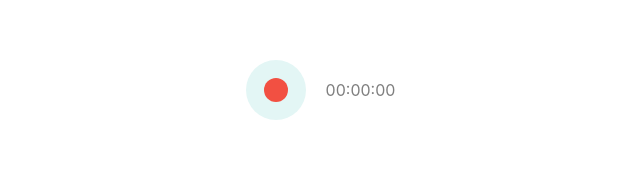
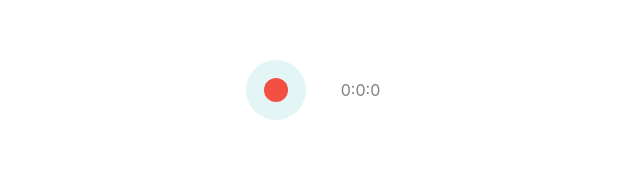
Before and after one commit to aswathyeg/react-redux-ts, a React (Create React App) app: page / in a window 1280 px wide. Shown: the top 170 px of the page, without its empty margins (317-957 px from the left). Built offline with nearby package versions, Linux system fonts and the light colour scheme.

Commit message:
added time to jsx

```diff
--- a/src/components/Recorder/Recorder.tsx
+++ b/src/components/Recorder/Recorder.tsx
@@ -30,12 +30,16 @@ let seconds=started? Math.floor((Date.now()-new Date(dateStart).getTime())/1000)
 
 const hours=seconds ? Math.floor (seconds / 60 / 60):0;
 seconds-=hours*60*60;
+const minutes=seconds ? Math.floor (seconds / 60 ):0;
+seconds-=minutes*60;
+
+
 return(
     <div className={cx('recorder',{'recorder-started':started})}  >
         <button onClick={handleClick} className="recorder-record">
             <span></span>
             </button>
-            <div className="recorder-counter">00:00:00</div>
+            <div className="recorder-counter">{hours}:{minutes}:{seconds}</div>
 
     </div>
 )
```
